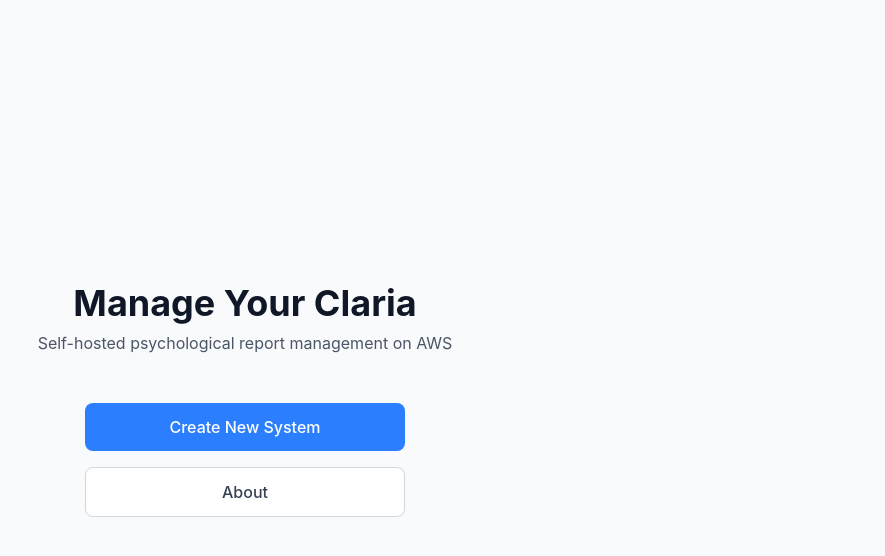
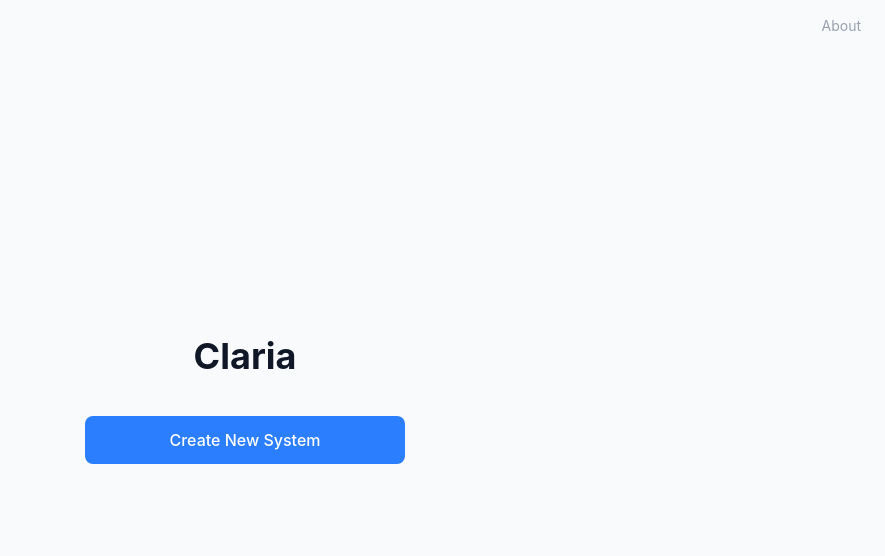
Before and after one commit to claria-ai/claria, a React (Vite) app in the folder claria-desktop-frontend/: page / in a window 1280 px wide. Shown: the top 556 px of the page, without its empty margins (395-1280 px from the left). Built offline with nearby package versions, Linux system fonts and the light colour scheme.

Commit message:
refactor: simplify start screen layout
Move Manage/About to subtle top-right links, center the Claria title,
and use a single borderless Client Files button with a people icon.

Co-Authored-By: Claude Opus 4.6 <noreply@anthropic.com>

```diff
--- a/claria-desktop-frontend/src/pages/StartScreen.tsx
+++ b/claria-desktop-frontend/src/pages/StartScreen.tsx
@@ -10,11 +10,33 @@ export default function StartScreen({
 
   return (
     <div className="min-h-screen flex flex-col items-center justify-center p-8">
-      <h1 className="text-4xl font-bold mb-2">Manage Your Claria</h1>
-      <p className="text-gray-600 mb-12">
-        Self-hosted psychological report management on AWS
-      </p>
+      {/* Top-right links */}
+      <div className="absolute top-4 right-6 flex items-center gap-3 text-sm text-gray-400">
+        {configExists && (
+          <button
+            onClick={() => navigate("dashboard")}
+            className="hover:text-gray-600 transition-colors flex items-center gap-1.5"
+          >
+            <svg className="w-4 h-4" fill="none" stroke="currentColor" viewBox="0 0 24 24">
+              <path strokeLinecap="round" strokeLinejoin="round" strokeWidth={1.5} d="M10.325 4.317c.426-1.756 2.924-1.756 3.35 0a1.724 1.724 0 002.573 1.066c1.543-.94 3.31.826 2.37 2.37a1.724 1.724 0 001.066 2.573c1.756.426 1.756 2.924 0 3.35a1.724 1.724 0 00-1.066 2.573c.94 1.543-.826 3.31-2.37 2.37a1.724 1.724 0 00-2.573 1.066c-.426 1.756-2.924 1.756-3.35 0a1.724 1.724 0 00-2.573-1.066c-1.543.94-3.31-.826-2.37-2.37a1.724 1.724 0 00-1.066-2.573c-1.756-.426-1.756-2.924 0-3.35a1.724 1.724 0 001.066-2.573c-.94-1.543.826-3.31 2.37-2.37.996.608 2.296.07 2.572-1.065z" />
+              <path strokeLinecap="round" strokeLinejoin="round" strokeWidth={1.5} d="M15 12a3 3 0 11-6 0 3 3 0 016 0z" />
+            </svg>
+            Manage
+          </button>
+        )}
+        {configExists && <span className="text-gray-300">|</span>}
+        <button
+          onClick={() => navigate("about")}
+          className="hover:text-gray-600 transition-colors"
+        >
+          About
+        </button>
+      </div>
 
+      {/* Title */}
+      <h1 className="text-4xl font-bold mb-10">Claria</h1>
+
+      {/* Main action */}
       <div className="flex flex-col gap-4 w-full max-w-xs">
         {!configExists && (
           <button
@@ -28,27 +50,14 @@ export default function StartScreen({
         {configExists && (
           <button
             onClick={() => navigate("clients")}
-            className="px-6 py-3 bg-green-500 text-white rounded-lg font-medium hover:bg-green-600 transition-colors"
+            className="px-6 py-3 rounded-lg font-medium border border-gray-300 text-gray-700 hover:bg-gray-50 transition-colors flex items-center justify-center gap-2"
           >
-            Clients
+            <svg className="w-5 h-5" fill="none" stroke="currentColor" viewBox="0 0 24 24">
+              <path strokeLinecap="round" strokeLinejoin="round" strokeWidth={1.5} d="M17 20h5v-2a3 3 0 00-5.356-1.857M17 20H7m10 0v-2c0-.656-.126-1.283-.356-1.857M7 20H2v-2a3 3 0 015.356-1.857M7 20v-2c0-.656.126-1.283.356-1.857m0 0a5.002 5.002 0 019.288 0M15 7a3 3 0 11-6 0 3 3 0 016 0zm6 3a2 2 0 11-4 0 2 2 0 014 0zM7 10a2 2 0 11-4 0 2 2 0 014 0z" />
+            </svg>
+            Client Files
           </button>
         )}
-
-        {configExists && (
-          <button
-            onClick={() => navigate("dashboard")}
-            className="px-6 py-3 bg-blue-500 text-white rounded-lg font-medium hover:bg-blue-600 transition-colors"
-          >
-            Manage Existing System
-          </button>
-        )}
-
-        <button
-          onClick={() => navigate("about")}
-          className="px-6 py-3 bg-white text-gray-700 rounded-lg font-medium border border-gray-300 hover:bg-gray-50 transition-colors"
-        >
-          About
-        </button>
       </div>
     </div>
   );
```
